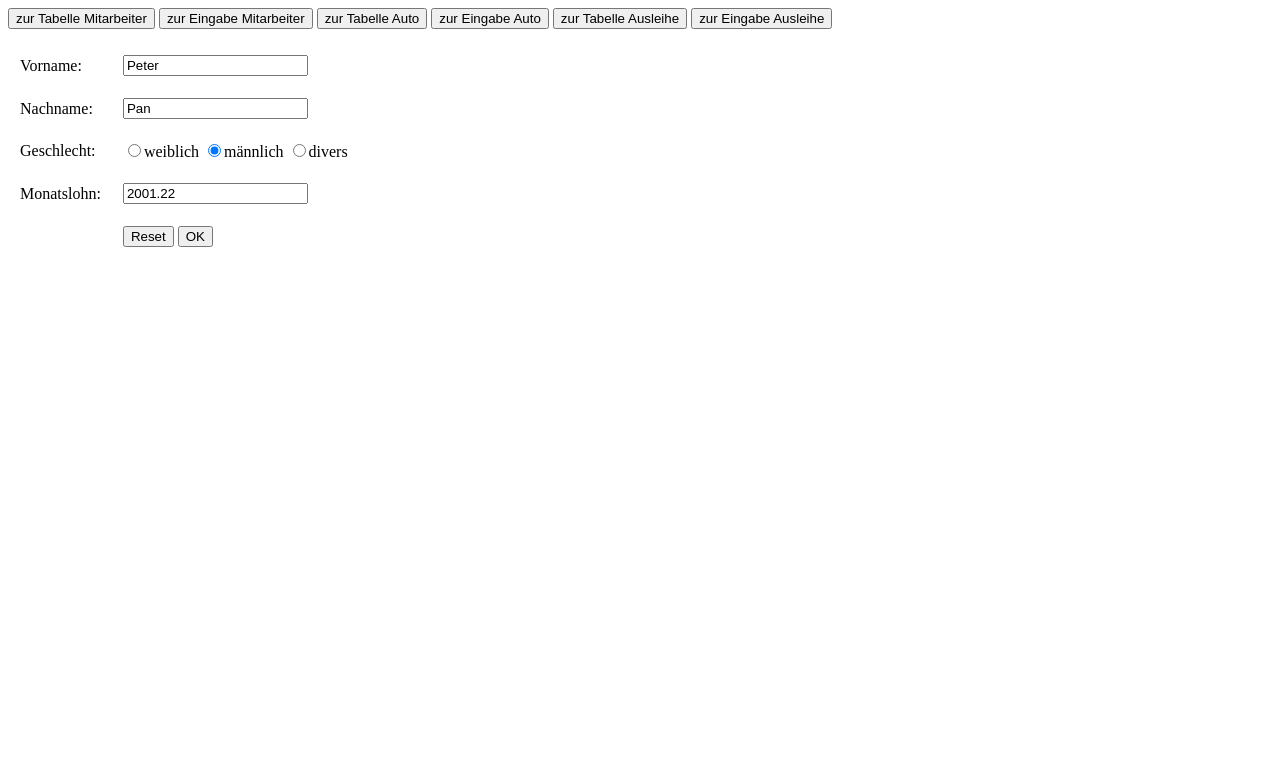
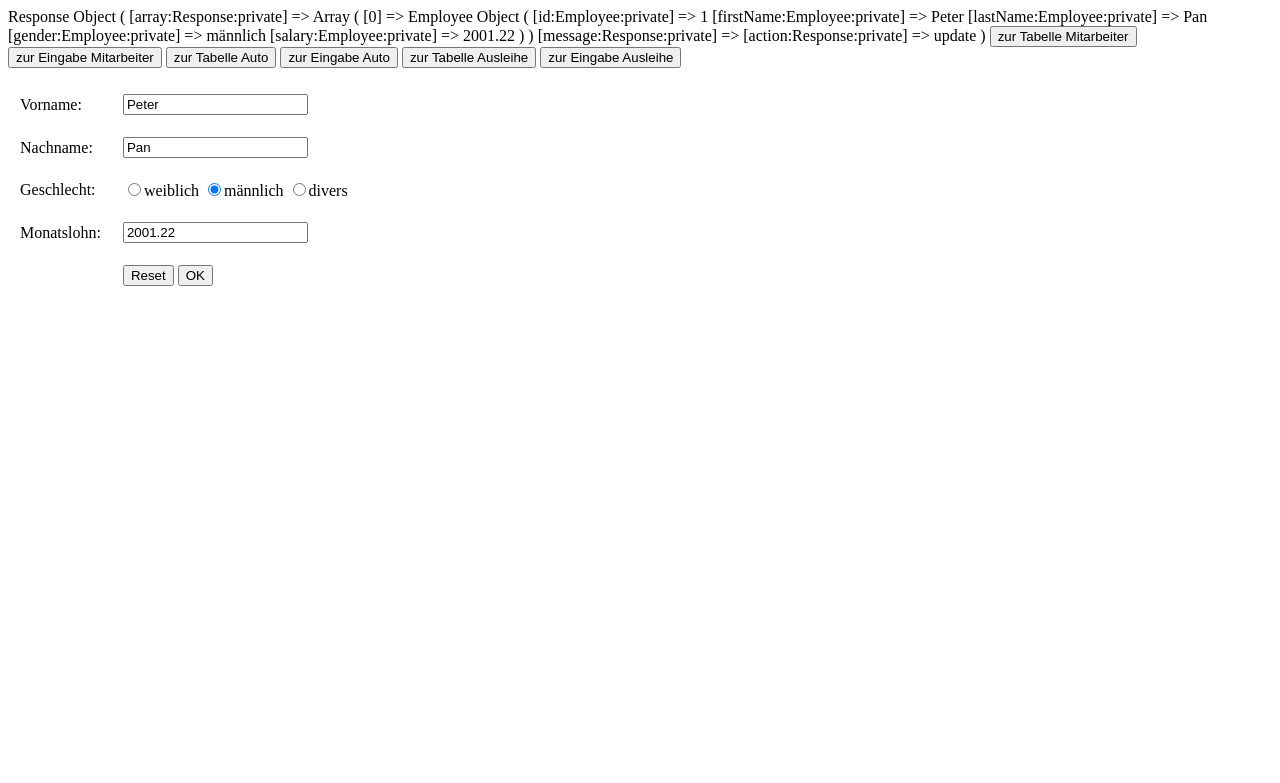
Before and after one commit to RolfHa/companyRolf, a PHP site: page /index.php?action=showEdit&area=employee&id=1 in a window 1280 px wide. Shown: the top 783 px of the page. Run offline with PHP 8.4, Linux system fonts and the light colour scheme; data comes from the database, SQL or seed files in the repository; data that the repository does not hold is empty.

Commit message:
ResponseObject eingebaut

```diff
--- a/classes/Response.php
+++ b/classes/Response.php
@@ -10,21 +10,20 @@ class Response
      * @var string
      * für Info an user z.B. unrichtige Eingaben
      */
-    private string $message;
+    private string $message = '';
     /**
      * @var string
      * für form-tag eine hidden Übergabevariable, die angibt, was die nächste action ist: z.B. insert oder update
      */
-    private string $action;
+    private string $action = '';
 
     /**
      * @param array $array
      * @param string $message
      */
-    public function __construct(array $array, string $message)
+    public function __construct(array $array)
     {
         $this->array = $array;
-        $this->message = $message;
     }
 
     public function getArray(): array
@@ -47,6 +46,11 @@ class Response
         $this->action = $action;
     }
 
+    public function setMessage(string $message): void
+    {
+        $this->message = $message;
+    }
+
 
 
 }
--- a/controllers/ShowEditController.php
+++ b/controllers/ShowEditController.php
@@ -2,18 +2,13 @@
 
 class ShowEditController extends BaseController
 {
-    /**
-     * @var ?int
-     */
-    private int $id;
-
     public function __construct(string $area)
     {
         parent::__construct($area);
         $this->view = 'edit';
     }
 
-    public function invoke($getData, $postData): array
+    public function invoke($getData, $postData): Response
     {
         try {
             if (isset($getData['id'])) {
@@ -24,17 +19,17 @@ class ShowEditController extends BaseController
                 } elseif ($this->area === 'rental') {
                     $array = (new Rental())->getObjectById($getData['id']);
                 }
-                return ['action' => 'update', 'array' => $array, 'message' => ''];
+                $r = new Response([$array]);
+                $r->setAction('update');
+                return $r;
+                //return ['action' => 'update', 'array' => $array, 'message' => ''];
             }
-            return ['action' => 'insert', 'message' => ''];
+            $r = new Response([]);
+            $r->setAction('insert');
+            return $r;
         } catch (Error $e) {
             throw new Exception($e);
         }
     }
 
-    public function getId(): int
-    {
-        return $this->id;
-    }
-
 }
--- a/controllers/ShowTableController.php
+++ b/controllers/ShowTableController.php
@@ -9,15 +9,14 @@ class showTableController extends BaseController
         $this->view = 'table';
     }
 
-    public function invoke(array $getData, array $postData): array
+    public function invoke(array $getData, array $postData): Response
     {
         try {
-            $message = '';
             $array = TableHelper::getAllObjectsByArea($this->area);
         } catch (Error $e) {
             throw new Exception($e);
         }
-        return ['array' => $array, 'message' => $message];
+        return new Response($array);
     }
 
 }
--- a/index.php
+++ b/index.php
@@ -21,8 +21,9 @@ try {
     $area = $_REQUEST['area'] ?? 'employee'; // Standardwert
 
 // verkürzt
-    $salary = filter_var($_POST['salary'], FILTER_VALIDATE_FLOAT);
+    //$salary = filter_var($_POST['salary'], FILTER_VALIDATE_FLOAT);
 
+    $postData = [];
     $postDataNames = ['firstName', 'lastName', 'gender', 'salary', 'maker', 'type', 'numberPlate',
         'area', 'id', 'action', 'employeeId', 'carId', 'startDate', 'endDate'];
     foreach ($postDataNames as $field) {
@@ -47,16 +48,15 @@ try {
         $controllerName = ucfirst($action) . 'Controller';
         $controller = new $controllerName($area);
 
-        $response = $controller->invoke($getData, $postData);
-        $array = $response['array'] ?? ''; // Daten für views
-        $message = $response['message']; // Nachrichten für user
-        $newAction = $response['action'] ?? ''; // neue Action als Angabe: insert oder update
-//        $array = $controller->invoke($getData, $postData);
+        $response = $controller->invoke($getData, $postData);print_r($response);
+        $array = $response->getArray();
+        $message = $response->getMessage() ?? ''; // Nachrichten für user
+        $newAction = $response->getAction() ?? ''; // neue Action als Angabe: insert oder update
 
         // Vorbereitung für Form-Variable name="action" value="???"
         if ($newAction === 'insert') {
             $action = 'insert';
-        } else {
+        } elseif ($newAction === 'update') {
             $action = 'update';
         }
     }
--- a/views/car/edit.php
+++ b/views/car/edit.php
@@ -1,3 +1,4 @@
+<?php $c = $c[0]; ?>
 <?php include 'views/beginHtml.php'; ?>
 <form action="index.php" method="post">
     <input type="hidden" name="action" value="<?php echo $action; ?>">
--- a/views/employee/edit.php
+++ b/views/employee/edit.php
@@ -3,7 +3,7 @@
 $genderW = ' checked';
 $genderM = '';
 $genderD = '';
-
+$e = $e[0];
 if (isset($e)){
     if ($e->getGender() === 'weiblich') {
         $genderW = ' checked';
--- a/views/rental/edit.php
+++ b/views/rental/edit.php
@@ -1,4 +1,5 @@
 <?php
+$r = $r[0];
 $rentalDataExists = (isset($r) && $r->getId() !== null) ? true : false;
 $r = (!$rentalDataExists) ? new Rental() : $r;
 
```
Also changed, not shown: controllers/DeleteController.php (+8 -2 lines), controllers/InsertController.php (+7 -3 lines), controllers/UpdateController.php (+8 -2 lines), 1 other file.
